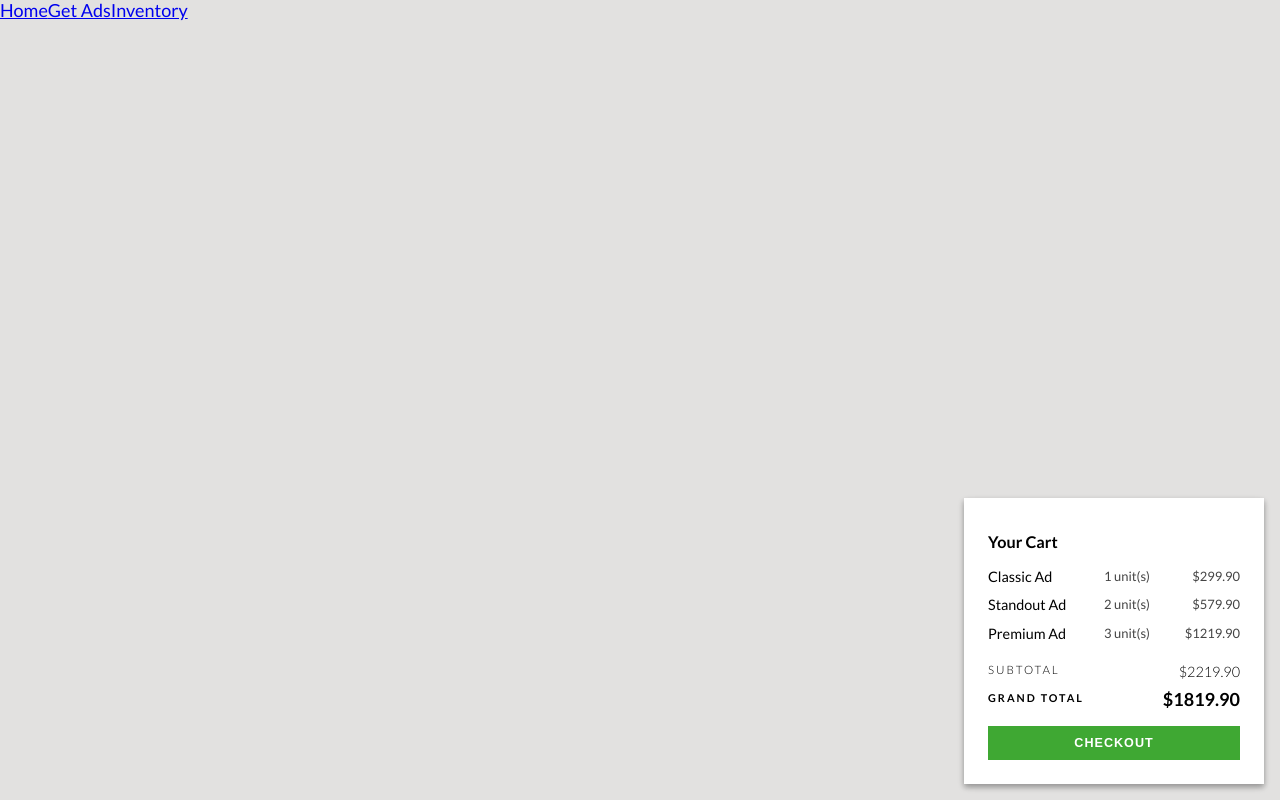
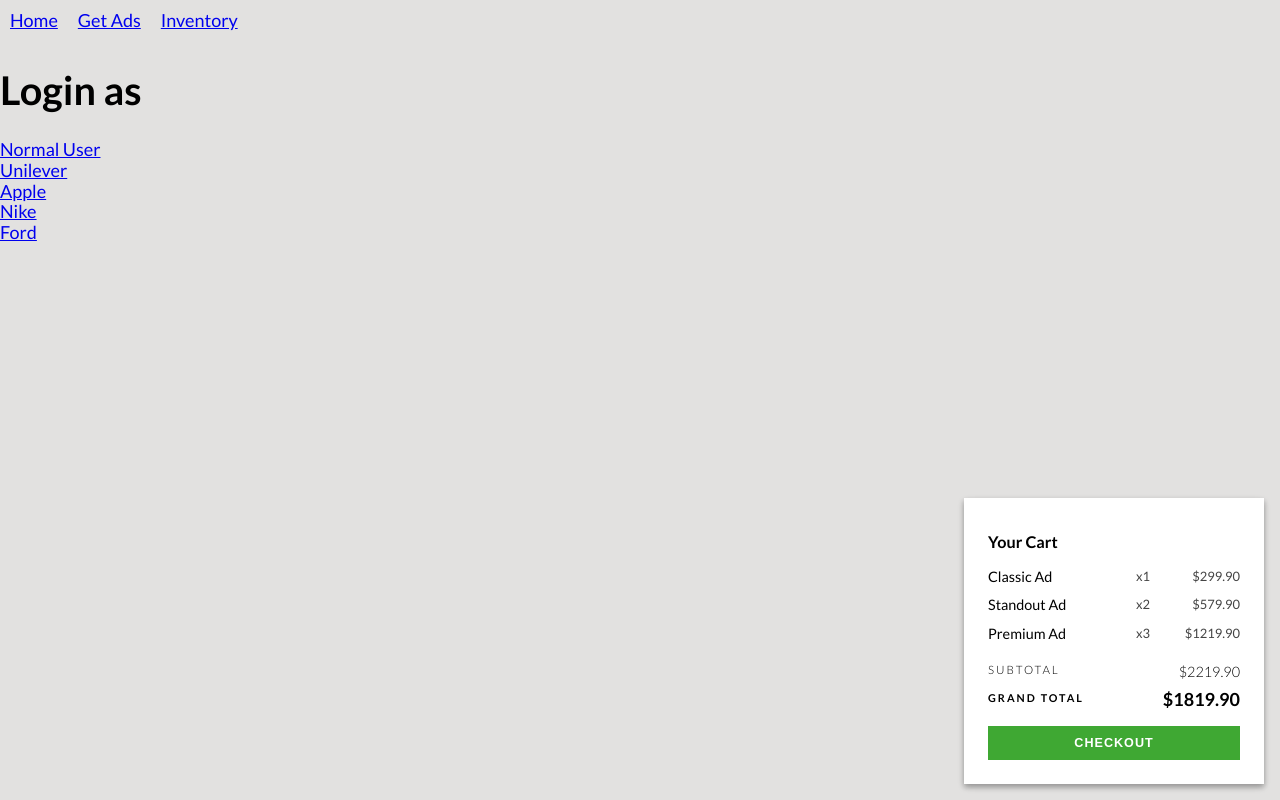
Before and after one commit to wengkhing/gdp-ads-checkout, a React app: page / in a window 1280 px wide. Built offline with nearby package versions, Linux system fonts and the light colour scheme.

Commit message:
feat(product): listing

```diff
--- a/src/actions/app.action.js
+++ b/src/actions/app.action.js
@@ -4,14 +4,10 @@
   PRODUCT_LIST
 } from './actionTypes'
 
-export function changePage (page) {
+export function listProduct () {
   return dispatch => {
     dispatch({
-      type: CHANGE_PAGE,
-      payload: { page }
-    })
-    dispatch({
-      type: CLEAR_ORDER
+      type: PRODUCT_LIST
     })
   }
 }
--- a/src/actions/cart.action.js
+++ b/src/actions/cart.action.js
@@ -7,7 +7,7 @@
   CART_CHECKOUT
 } from './actionTypes'
 
-export function addItem () {
+export function addItem (item) {
   return dispatch => {
     dispatch ({
       type: CART_ADD_ITEM,
@@ -16,7 +16,7 @@
   }
 }
 
-export function removeItem() {
+export function removeItem (item_id) {
   return dispatch => {
     dispatch ({
       type: CART_REMOVE_ITEM,
@@ -25,7 +25,7 @@
   }
 }
 
-export function changeItemAmount() {
+export function changeItemAmount(item_id, amount) {
   return dispatch => {
     dispatch ({
       type: CART_CHANGE_ITEM_AMOUNT,
--- a/src/components/CheckoutForm.js
+++ b/src/components/CheckoutForm.js
@@ -18,17 +18,17 @@
           <Flex column className='section-items'>
             <Flex row className='item'>
               <Flex grow className='item__name'>Classic Ad</Flex>
-              <Flex mSize='70px' className='item__unit'>1 unit(s)</Flex>
+              <Flex mSize='70px' className='item__unit'>x1</Flex>
               <Flex mSize='90px' className='item__price'>$299.90</Flex>
             </Flex>
             <Flex row className='item'>
               <Flex grow className='item__name'>Standout Ad</Flex>
-              <Flex mSize='70px' className='item__unit'>2 unit(s)</Flex>
+              <Flex mSize='70px' className='item__unit'>x2</Flex>
               <Flex mSize='90px' className='item__price'>$579.90</Flex>
             </Flex>
             <Flex row className='item'>
               <Flex grow className='item__name'>Premium Ad</Flex>
-              <Flex mSize='70px' className='item__unit'>3 unit(s)</Flex>
+              <Flex mSize='70px' className='item__unit'>x3</Flex>
               <Flex mSize='90px' className='item__price'>$1219.90</Flex>
             </Flex>
           </Flex>
--- a/src/components/Navbar.js
+++ b/src/components/Navbar.js
@@ -3,7 +3,7 @@
 import Flex from './Flex'
 
 const Navbar = () => (
-  <Flex row>
+  <Flex row gap={20}>
     <Flex><Link to='/'>Home</Link></Flex>
     <Flex><Link to='/shopping'>Get Ads</Link></Flex>
     <Flex><Link to='/inventory'>Inventory</Link></Flex>
--- a/src/components/ProductCard.js
+++ b/src/components/ProductCard.js
@@ -3,7 +3,15 @@
 import Flex from './Flex'
 import './ProductCard.scss'
 
-const ProductCard = () => {
+class ProductCard extends Component {
+
+  render() {
+    const {
+      name,
+      description,
+      price
+    } = this.props
+
     return (
       <div className='product-card'>
         <a className='close'>X</a>
@@ -16,8 +24,8 @@
               <img src="http://via.placeholder.com/100x100" />
             </Flex>
             <Flex column grow>
-            <h1 className="__title">Classic Ad</h1>
-            <p className="__description">Offer the most basic level of advertisement</p>
+              <h1 className="__title">{ name }</h1>
+              <p className="__description">{ description }</p>
               <Flex gap={6} row>
                 <Flex><button className="button rounded">-</button></Flex>
                 <Flex><input className="input-amount" type="text" defaultValue={1} /></Flex>
@@ -27,12 +35,19 @@
 
             </Flex>
             <Flex selfAlign="end">
-            <span className="__price">$299.90</span>
+              <span className="__price">${ price }</span>
             </Flex>
           </Flex>
         </Flex>
       </div>
-  )
+    );
+  }
 }
 
-export default ProductCard
+function mapStateToProps(state) {
+  return {
+    app: state.app
+  };
+}
+
+export default connect(mapStateToProps)(ProductCard);
--- a/src/containers/Home.js
+++ b/src/containers/Home.js
@@ -1,9 +1,18 @@
-import React, { Component } from 'react';
+import React, { Component } from 'react'
+import { Link } from 'react-router-dom'
+import Flex from '../components/Flex'
 
 class Home extends Component {
   render() {
     return (
-      <div></div>
+      <Flex column>
+        <Flex><h1>Login as</h1></Flex>
+        <Flex><Link to='/inventory'>Normal User</Link></Flex>
+        <Flex><Link to='/inventory'>Unilever</Link></Flex>
+        <Flex><Link to='/inventory'>Apple</Link></Flex>
+        <Flex><Link to='/inventory'>Nike</Link></Flex>
+        <Flex><Link to='/inventory'>Ford</Link></Flex>
+      </Flex>
     );
   }
 }
--- a/src/containers/Shopping.js
+++ b/src/containers/Shopping.js
@@ -1,17 +1,45 @@
-import React, { Component } from 'react';
+import React, { Component } from 'react'
+import { connect } from 'react-redux'
+import { bindActionCreators } from 'redux'
+import _ from 'lodash'
+
+import { listProduct } from '../actions'
+
 import Flex from '../components/Flex'
 import ProductCard from '../components/ProductCard'
 
 class Shopping extends Component {
-  render() {
+
+  componentDidMount() {
+    this.props.listProduct()
+  }
+
+  renderProducts () {
+    return _.map(this.props.app.products, product => (
+      <ProductCard key={product.id}
+        name={product.name}
+        description={product.description}
+        price={product.price} />
+    ))
+  }
+
+  render () {
     return (
       <Flex className="main-container">
-        <ProductCard />
-        <ProductCard />
-        <ProductCard />
+        { this.renderProducts() }
       </Flex>
     );
   }
 }
 
-export default Shopping
+function mapStateToProps(state) {
+  return {
+    app: state.app
+  };
+}
+
+function mapDispatchToProps (dispatch) {
+  return bindActionCreators({ listProduct }, dispatch)
+}
+
+export default connect(mapStateToProps, mapDispatchToProps)(Shopping)
--- a/src/reducers/app.reducer.js
+++ b/src/reducers/app.reducer.js
@@ -9,7 +9,7 @@
 const initialState = {
   page: '',
   products: [],
-  companies: []
+  user: null
 }
 
 export default function (state = initialState, action) {
```
Lines whose indentation alone changed are shown as unchanged.
